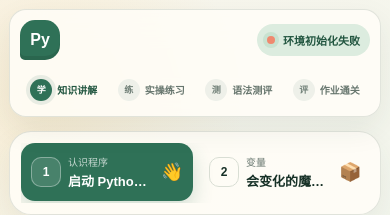
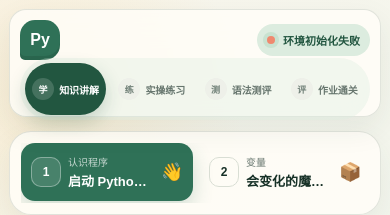
Before and after one commit to KennyZhu-2026/python-online-learning-platform, a React (Vite) app in the folder python-online/: page / in a window 390 px wide. Shown: the top 215 px of the page. Built offline with nearby package versions, Linux system fonts and the light colour scheme.

Commit message:
Refine responsive lesson stage tabs

```diff
--- a/python-online/src/globals.css
+++ b/python-online/src/globals.css
@@ -273,7 +273,7 @@ button { color: inherit; }
   min-height: 76px;
   padding: 0 22px;
   display: grid;
-  grid-template-columns: 245px minmax(520px, 1fr) auto;
+  grid-template-columns: 225px minmax(0, 1fr) auto;
   align-items: center;
   gap: 24px;
 }
@@ -283,34 +283,37 @@ button { color: inherit; }
 .learning-tabs {
   position: relative;
   margin: 0;
+  min-width: 0;
+  padding: 5px;
   display: grid;
-  grid-template-columns: repeat(4, minmax(120px, 1fr));
-  align-self: stretch;
+  grid-template-columns: repeat(4, minmax(0, 1fr));
+  align-self: center;
+  gap: 5px;
   border-top: 0;
+  border-radius: 999px;
+  background: rgba(220, 236, 223, .38);
 }
 .learning-tabs button {
   position: relative;
-  min-height: 46px;
-  padding: 8px 12px;
+  min-width: 0;
+  min-height: 40px;
+  padding: 7px 10px;
   display: flex;
   align-items: center;
   justify-content: center;
   gap: 8px;
   border: 0;
-  border-bottom: 3px solid transparent;
+  border-radius: 999px;
   background: transparent;
   color: var(--muted);
   cursor: pointer;
   font-size: 13px;
   font-weight: 800;
+  white-space: nowrap;
   transition: .18s ease;
 }
 .learning-tabs button:not(:last-child)::after {
-  content: "›";
-  position: absolute;
-  right: -5px;
-  color: #bdc7bf;
-  font-size: 18px;
+  content: none;
 }
 .learning-tabs button > span {
   width: 25px;
@@ -322,9 +325,17 @@ button { color: inherit; }
   color: #718078;
   font-size: 11px;
 }
-.learning-tabs button:hover { color: var(--green); background: rgba(220, 236, 223, .32); }
-.learning-tabs button.is-active { color: var(--green-dark); border-bottom-color: var(--green); }
-.learning-tabs button.is-active > span { background: var(--green); color: #fff; box-shadow: 0 0 0 4px rgba(47, 113, 87, .1); }
+.learning-tabs button:hover { color: var(--green-dark); background: rgba(255, 255, 255, .72); }
+.learning-tabs button.is-active {
+  color: #fff;
+  background: var(--green-dark);
+  box-shadow: 0 7px 18px rgba(34, 86, 64, .22);
+}
+.learning-tabs button.is-active > span {
+  background: rgba(255, 255, 255, .16);
+  color: #fff;
+  box-shadow: none;
+}
 
 .workspace {
   height: calc(100vh - 126px);
@@ -479,13 +490,26 @@ button { color: inherit; }
 .coding-stage .input-card { margin-top: auto; }
 
 @media (max-width: 1180px) {
-  .topbar { grid-template-columns: 220px minmax(480px, 1fr) auto; gap: 14px; }
+  .topbar { grid-template-columns: 205px minmax(0, 1fr) auto; gap: 12px; }
   .learning-tabs { margin-left: 0; }
   .workspace { grid-template-columns: 220px minmax(0, 1fr); height: auto; }
   .main-stage { min-height: 760px; }
   .coding-stage { grid-template-columns: minmax(460px, 1fr) 280px; }
   .coding-primary { grid-template-rows: 490px 180px; }
   .coding-stage .mission-panel { grid-column: auto; display: flex; }
+}
+
+@media (max-width: 1080px) {
+  .topbar {
+    height: 116px;
+    min-height: 116px;
+    grid-template-columns: 1fr auto;
+    grid-template-rows: 58px 48px;
+    gap: 0 12px;
+  }
+  .brand-block { grid-column: 1; grid-row: 1; }
+  .topbar-actions { grid-column: 2; grid-row: 1; }
+  .learning-tabs { grid-column: 1 / -1; grid-row: 2; }
 }
 
 @media (max-width: 920px) {
@@ -508,7 +532,7 @@ button { color: inherit; }
 @media (max-width: 820px) {
   .topbar { min-height: 108px; height: 108px; padding: 5px 10px 0; grid-template-rows: 50px 48px; }
   .brand-block > div { display: none; }
-  .learning-tabs { grid-template-columns: repeat(4, minmax(72px, 1fr)); overflow-x: auto; }
+  .learning-tabs { grid-template-columns: repeat(4, minmax(0, 1fr)); overflow: visible; }
   .learning-tabs button { min-height: 52px; padding: 7px 5px; gap: 5px; font-size: 10px; }
   .learning-tabs button:not(:last-child)::after { display: none; }
   .learning-tabs button > span { width: 22px; height: 22px; font-size: 9px; }
```
